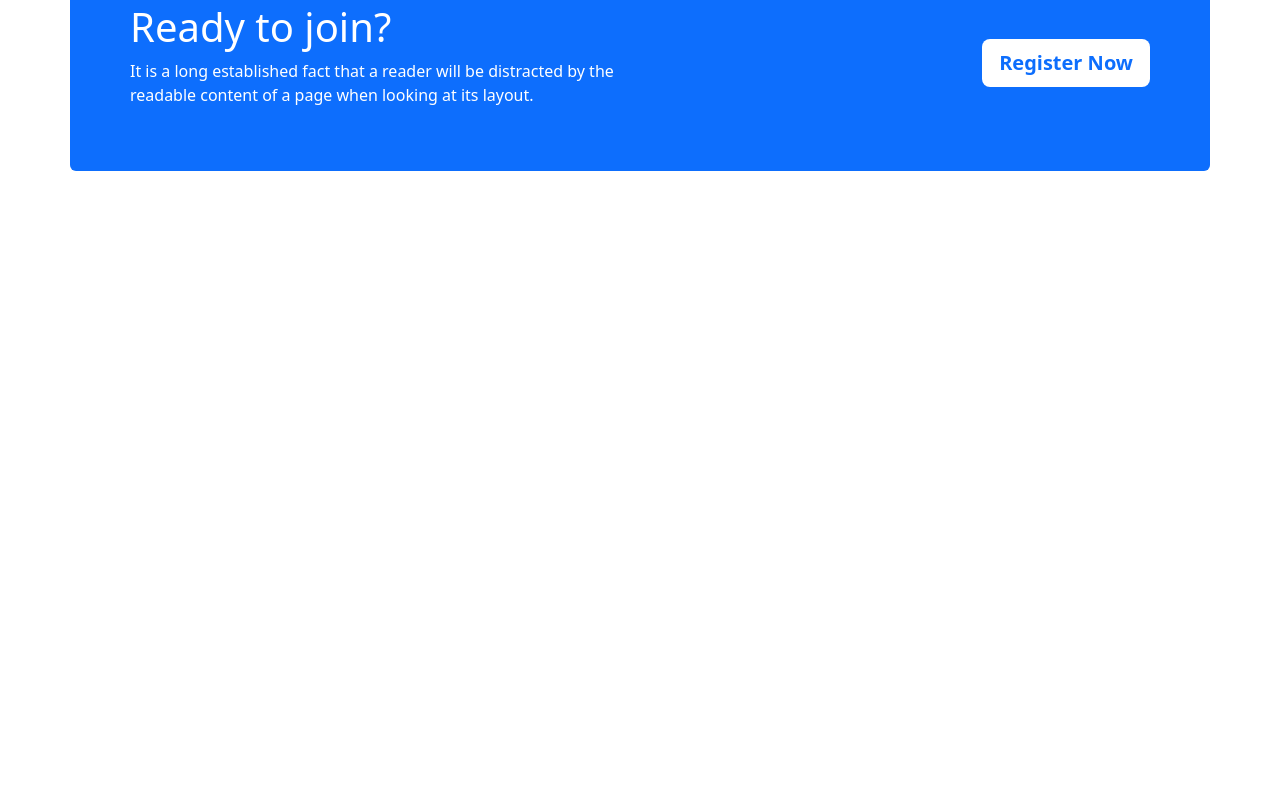
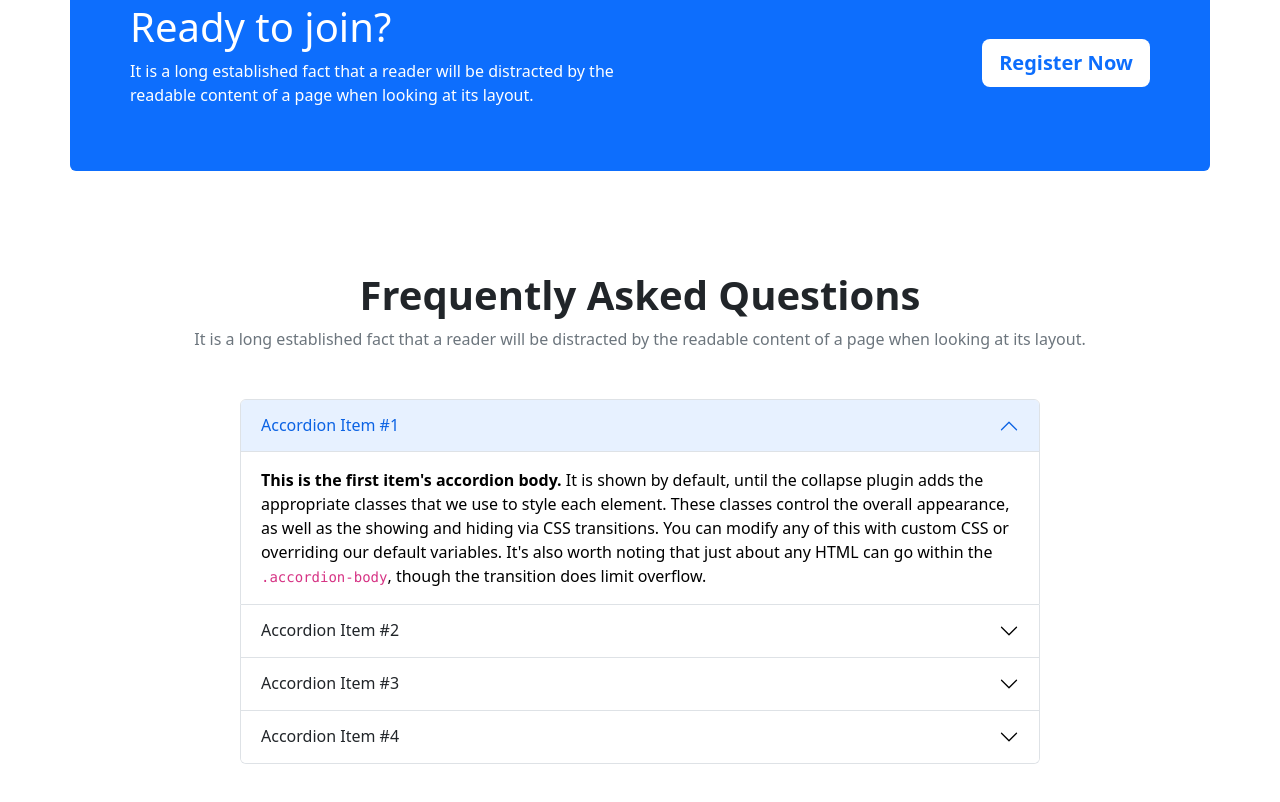
Before and after one commit to khandaker-md-yasin-arafat/edu-care, a plain HTML site: page index.html in a window 1280 px wide. Shown: the part 1769-2571 px from the top of the page. Before the commit the page ends 2040 px from the top, so only its background shows below. Drawn offline with nearby package versions, Linux system fonts and the light colour scheme.

Commit message:
faq part completed

```diff
--- a/index.html
+++ b/index.html
@@ -243,7 +243,66 @@
       </section>
       <!-- Joining Part End -->
 
-
+      <!-- FAQ Part Start -->
+      <section>
+        <div class="container">
+          <div class="text-center">
+            <h1 class="fw-bold">Frequently Asked Questions</h1>
+            <p class="text-secondary">It is a long established fact that a reader will be distracted by the readable content of a page when looking at its layout.</p>
+          </div>
+          <div class="accordion mt-5 mx-auto" id="accordionPanelsStayOpenExample" style="max-width: 800px;">
+            <div class="accordion-item">
+              <h2 class="accordion-header" id="panelsStayOpen-headingOne">
+                <button class="accordion-button" type="button" data-bs-toggle="collapse" data-bs-target="#panelsStayOpen-collapseOne" aria-expanded="true" aria-controls="panelsStayOpen-collapseOne">
+                  Accordion Item #1
+                </button>
+              </h2>
+              <div id="panelsStayOpen-collapseOne" class="accordion-collapse collapse show" aria-labelledby="panelsStayOpen-headingOne">
+                <div class="accordion-body">
+                  <strong>This is the first item's accordion body.</strong> It is shown by default, until the collapse plugin adds the appropriate classes that we use to style each element. These classes control the overall appearance, as well as the showing and hiding via CSS transitions. You can modify any of this with custom CSS or overriding our default variables. It's also worth noting that just about any HTML can go within the <code>.accordion-body</code>, though the transition does limit overflow.
+                </div>
+              </div>
+            </div>
+            <div class="accordion-item">
+              <h2 class="accordion-header" id="panelsStayOpen-headingTwo">
+                <button class="accordion-button collapsed" type="button" data-bs-toggle="collapse" data-bs-target="#panelsStayOpen-collapseTwo" aria-expanded="false" aria-controls="panelsStayOpen-collapseTwo">
+                  Accordion Item #2
+                </button>
+              </h2>
+              <div id="panelsStayOpen-collapseTwo" class="accordion-collapse collapse" aria-labelledby="panelsStayOpen-headingTwo">
+                <div class="accordion-body">
+                  <strong>This is the second item's accordion body.</strong> It is hidden by default, until the collapse plugin adds the appropriate classes that we use to style each element. These classes control the overall appearance, as well as the showing and hiding via CSS transitions. You can modify any of this with custom CSS or overriding our default variables. It's also worth noting that just about any HTML can go within the <code>.accordion-body</code>, though the transition does limit overflow.
+                </div>
+              </div>
+            </div>
+            <div class="accordion-item">
+              <h2 class="accordion-header" id="panelsStayOpen-headingThree">
+                <button class="accordion-button collapsed" type="button" data-bs-toggle="collapse" data-bs-target="#panelsStayOpen-collapseThree" aria-expanded="false" aria-controls="panelsStayOpen-collapseThree">
+                  Accordion Item #3
+                </button>
+              </h2>
+              <div id="panelsStayOpen-collapseThree" class="accordion-collapse collapse" aria-labelledby="panelsStayOpen-headingThree">
+                <div class="accordion-body">
+                  <strong>This is the third item's accordion body.</strong> It is hidden by default, until the collapse plugin adds the appropriate classes that we use to style each element. These classes control the overall appearance, as well as the showing and hiding via CSS transitions. You can modify any of this with custom CSS or overriding our default variables. It's also worth noting that just about any HTML can go within the <code>.accordion-body</code>, though the transition does limit overflow.
+                </div>
+              </div>
+            </div>
+            <div class="accordion-item">
+              <h2 class="accordion-header" id="panelsStayOpen-headingThree">
+                <button class="accordion-button collapsed" type="button" data-bs-toggle="collapse" data-bs-target="#panelsStayOpen-collapseThree" aria-expanded="false" aria-controls="panelsStayOpen-collapseThree">
+                  Accordion Item #4
+                </button>
+              </h2>
+              <div id="panelsStayOpen-collapseThree" class="accordion-collapse collapse" aria-labelledby="panelsStayOpen-headingThree">
+                <div class="accordion-body">
+                  <strong>This is the third item's accordion body.</strong> It is hidden by default, until the collapse plugin adds the appropriate classes that we use to style each element. These classes control the overall appearance, as well as the showing and hiding via CSS transitions. You can modify any of this with custom CSS or overriding our default variables. It's also worth noting that just about any HTML can go within the <code>.accordion-body</code>, though the transition does limit overflow.
+                </div>
+              </div>
+            </div>
+          </div>
+        </div>
+      </section>
+      <!-- FAQ Part End -->
     </main>
     <!-- Main Part End -->
 
```
